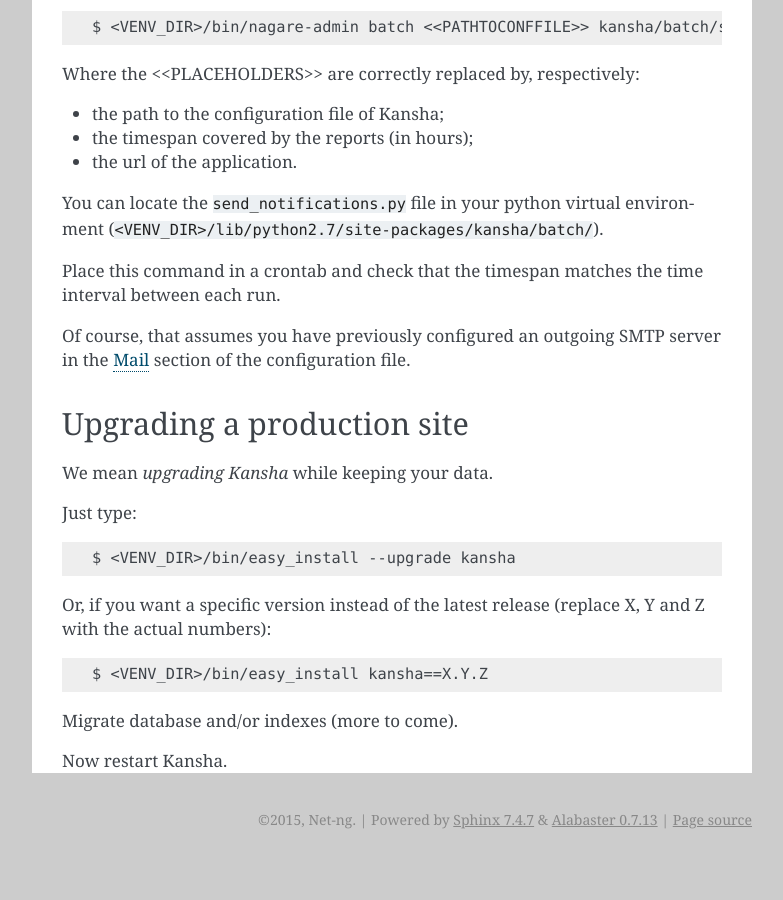
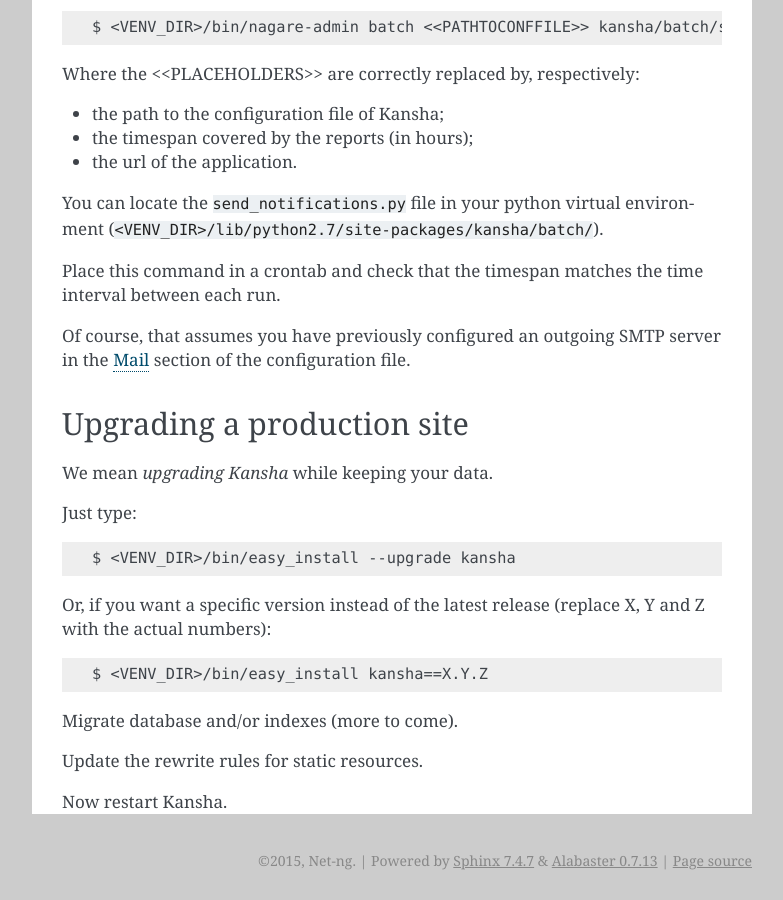
Before and after one commit to Net-ng/kansha, a Sphinx documentation site: the page built from doc/production.rst, in a window 1280 px wide and 900 px high, scrolled down 3632 px. Shown: the whole window, without its empty margins (358-1141 px from the left). Built offline with Sphinx 7.4.7, drawn with Linux system fonts in a browser that asks for light colours; before the commit the page ends 4491 px from its top, so only the background shows below that.

Commit message:
Docs: update web server rules too when upgrading.

```diff
--- a/doc/production.rst
+++ b/doc/production.rst
@@ -199,4 +199,6 @@
 
 Migrate database and/or indexes (more to come).
 
+Update the rewrite rules for static resources.
+
 Now restart Kansha.
```
